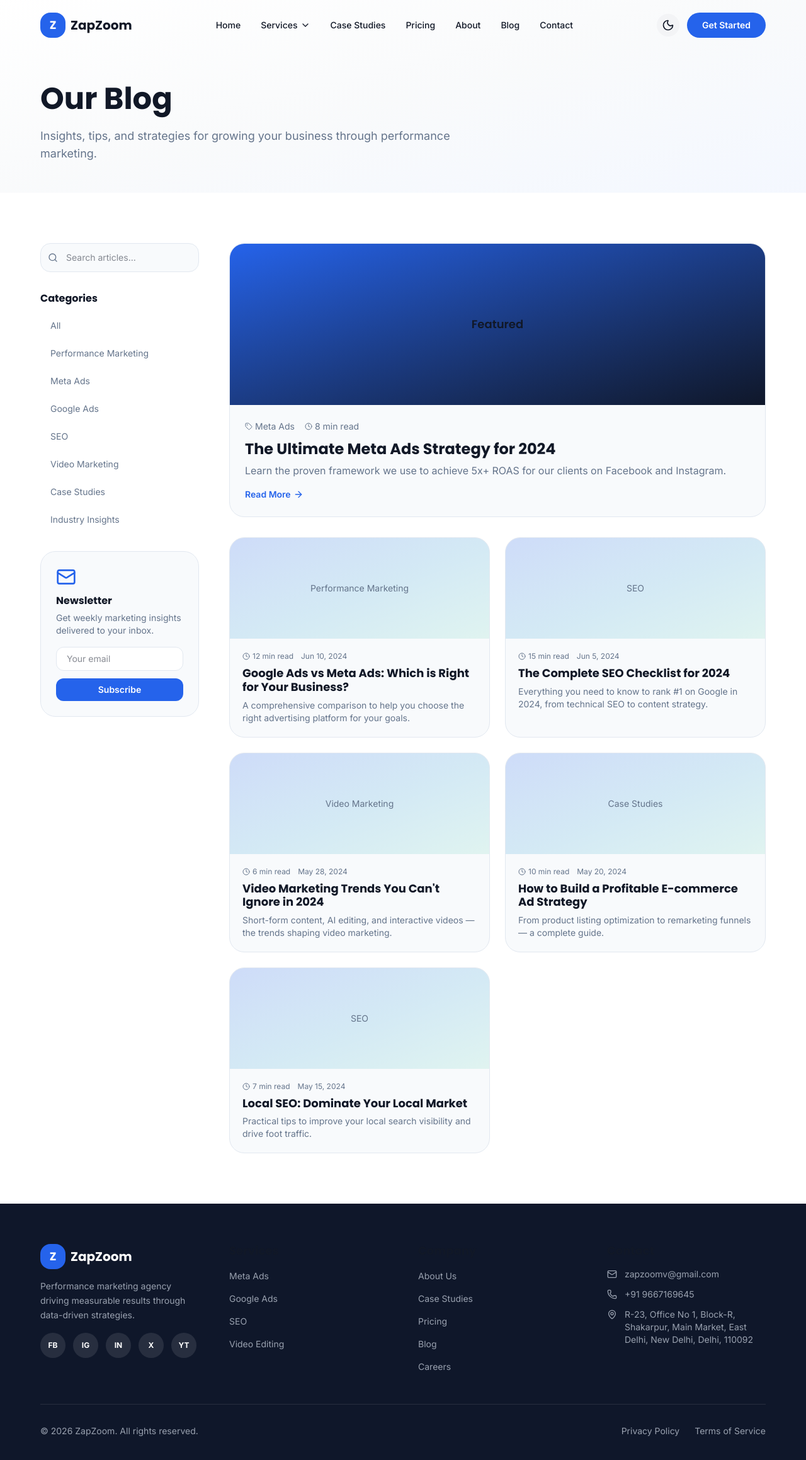
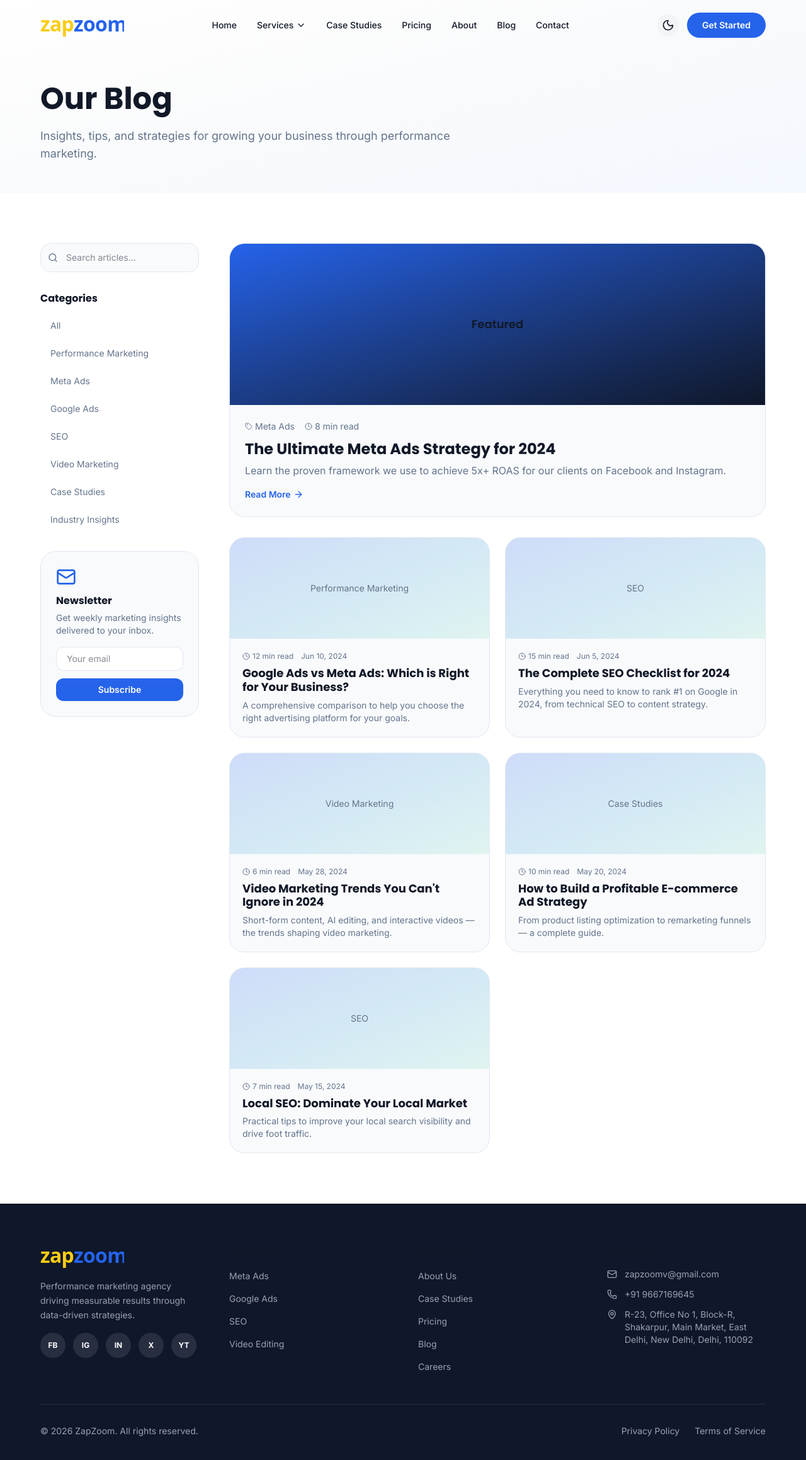
Before and after one commit to gouravk2580/agency-website, a Next.js app: page /blog in a window 1280 px wide. Shown: the top 2318 px of the page at 63% size. Built offline with nearby package versions, Linux system fonts and the light colour scheme.

Commit message:
Add ZapZoom logo SVG, update Navbar/Footer, fix dark mode text visibility

```diff
--- a/src/app/globals.css
+++ b/src/app/globals.css
@@ -302,6 +302,7 @@ h1, h2, h3, h4, h5, h6 {
 .dark .bg-white\/80 { background-color: rgba(15, 23, 42, 0.8) !important; }
 .dark .bg-white\/10 { background-color: rgba(255, 255, 255, 0.05) !important; }
 .dark .text-text { color: #e2e8f0 !important; }
+.dark .text-text\/80 { color: rgba(226, 232, 240, 0.8) !important; }
 .dark .text-muted { color: #94a3b8 !important; }
 .dark .hover\:bg-gray-200:hover { background-color: #475569 !important; }
 .dark .hover\:bg-surface:hover { background-color: #334155 !important; }
--- a/src/components/Footer.tsx
+++ b/src/components/Footer.tsx
@@ -15,13 +15,12 @@ export default function Footer() {
         <div className="grid grid-cols-1 md:grid-cols-2 lg:grid-cols-4 gap-12">
           {/* Brand */}
           <div className="space-y-4">
-            <Link href="/" className="flex items-center gap-2">
-              <div className="w-10 h-10 rounded-xl bg-primary flex items-center justify-center">
-                <span className="text-white font-heading font-bold text-lg">
-                  Z
-                </span>
-              </div>
-              <span className="font-heading font-bold text-xl">{SITE_NAME}</span>
+            <Link href="/" className="flex items-center">
+              <img
+                src="/zapzoom-logo.svg"
+                alt="ZapZoom"
+                className="h-10 w-auto"
+              />
             </Link>
             <p className="text-gray-400 text-sm leading-relaxed">
               Performance marketing agency driving measurable results through
--- a/src/components/Navbar.tsx
+++ b/src/components/Navbar.tsx
@@ -29,13 +29,12 @@ export default function Navbar() {
     >
       <nav className="container-custom flex items-center justify-between h-20">
         {/* Logo */}
-        <Link href="/" className="flex items-center gap-2">
-          <div className="w-10 h-10 rounded-xl bg-primary flex items-center justify-center">
-            <span className="text-white font-heading font-bold text-lg">Z</span>
-          </div>
-          <span className="font-heading font-bold text-xl text-text dark:text-white">
-            {SITE_NAME}
-          </span>
+        <Link href="/" className="flex items-center">
+          <img
+            src="/zapzoom-logo.svg"
+            alt="ZapZoom"
+            className="h-10 w-auto"
+          />
         </Link>
 
         {/* Desktop Nav */}
```
Also changed, not shown: public/zapzoom-logo.svg (added).
